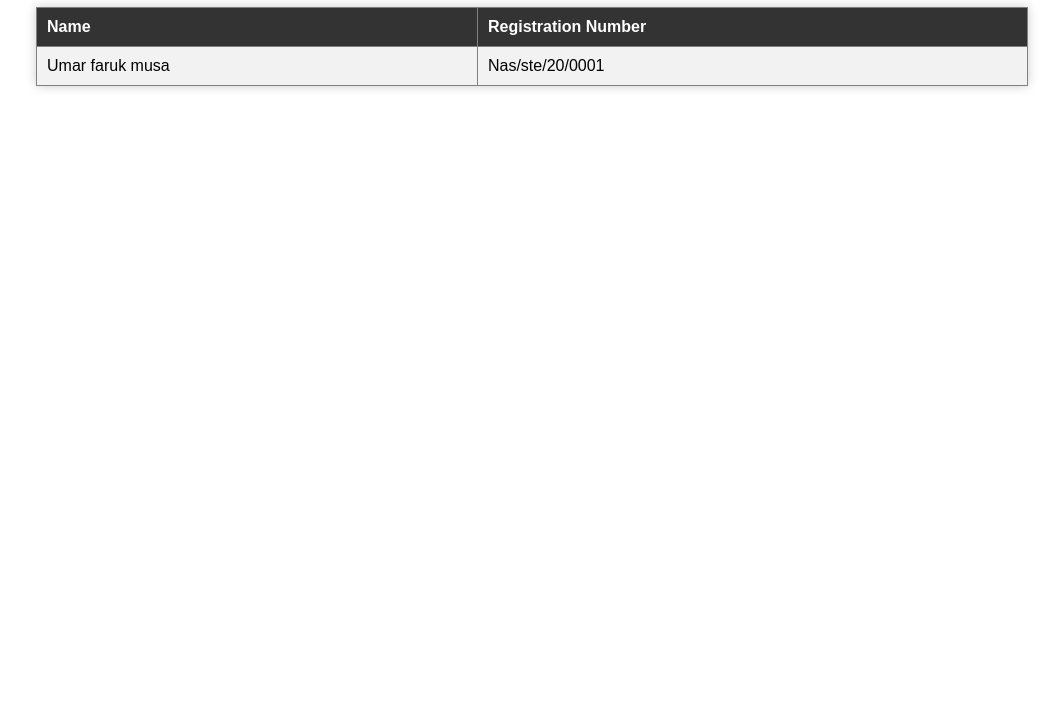
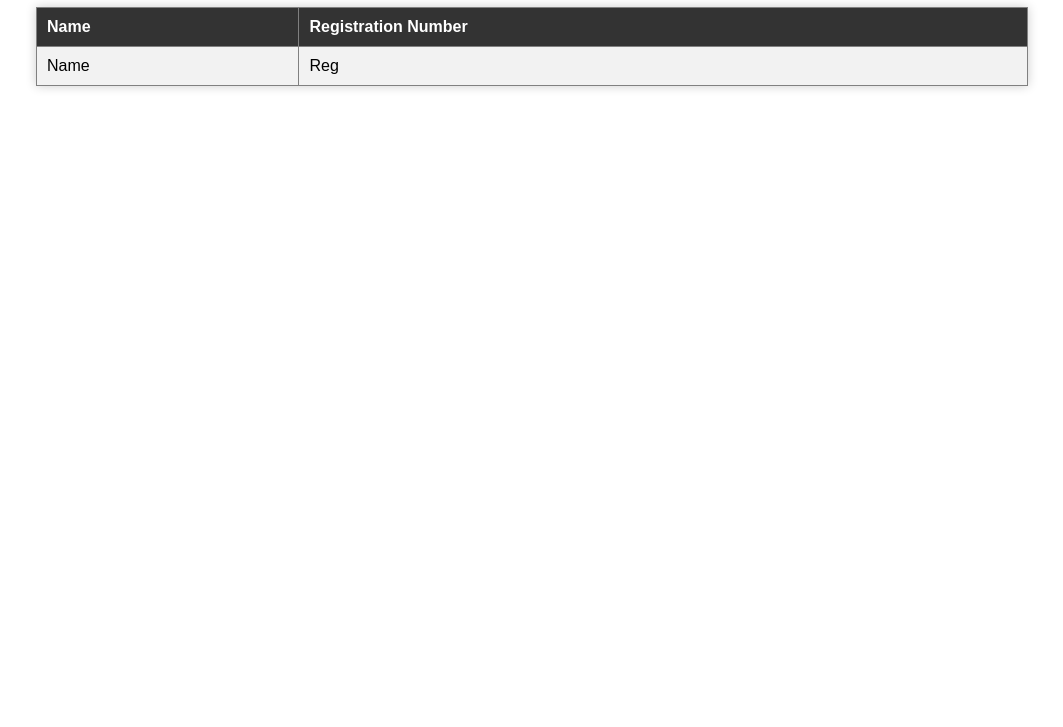
Before and after one commit to umargafia01/open-source-project, a plain HTML site: page index.html in a window 1280 px wide. Shown: the part 73-800 px from the top of the page, without its empty margins (108-1171 px from the left). Drawn offline with Linux system fonts and the light colour scheme.

Commit message:
test commit

```diff
--- a/index.html
+++ b/index.html
@@ -49,8 +49,8 @@
       </tr>
       <!-- Each group member adds a new row below -->
       <tr>
-        <td>Umar faruk musa</td>
-        <td>Nas/ste/20/0001</td>
+        <td>Name</td>
+        <td>Reg</td>
       </tr>
       <!-- Add more rows as needed -->
     </table>
```
